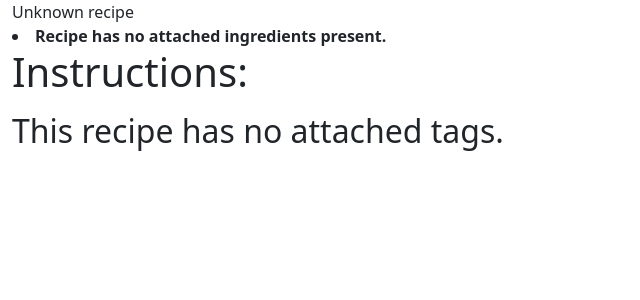
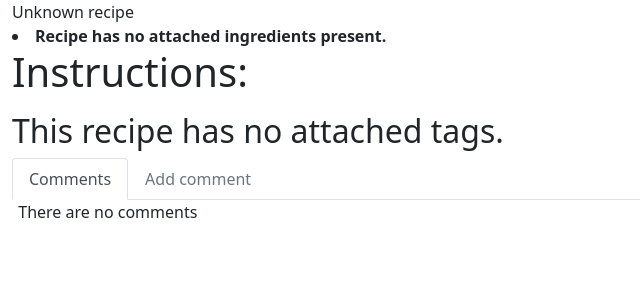
Before and after one commit to Franckevicius/WAD2-LB5A, a Django app: page /recipe/1/ in a window 1280 px wide. Shown: the part 56-356 px from the top of the page, without its empty margins (0-640 px from the left). Run offline with Django 3.2, Linux system fonts and the light colour scheme; data that the repository does not hold is empty; some libraries are stand-ins or nearby versions.

Commit message:
Modified views to pass comments into the context dict of the render recipe page, modified the recipe.html template to show comments, as well as additions to allow for adding comments if user logged in in the future

```diff
--- a/recipe_sharing/main_app/admin.py
+++ b/recipe_sharing/main_app/admin.py
@@ -1,3 +1,5 @@
 from django.contrib import admin
+from main_app.models import UserProfile
 
 # Register your models here.
+admin.site.register(UserProfile)
--- a/recipe_sharing/main_app/views.py
+++ b/recipe_sharing/main_app/views.py
@@ -6,7 +6,7 @@ from django.contrib.auth import authenticate, login
 from django.http import HttpResponse, JsonResponse
 from django.contrib.auth.decorators import login_required
 from django.contrib.auth import logout
-from .models import Recipe
+from .models import Recipe, Comment
 
 
 def index(request):
@@ -16,12 +16,12 @@ def index(request):
 
 
 def render_recipe(request, recipe_title_slug):
-    context = {"recipe" : None}
+    context = {"recipe" : None, "comments" : None}
     try:
         context["recipe"] = Recipe.objects.get(title_slug=recipe_title_slug)
     except Recipe.DoesNotExist:
         pass
-
+    context["comments"] = Comment.objects.filter(recipe=context["recipe"]).order_by("time_posted") #Should get all comments which have this recipe as FK
     return render(request, "main_app/recipe.html", context=context)
 
 
--- a/recipe_sharing/templates/main_app/recipe.html
+++ b/recipe_sharing/templates/main_app/recipe.html
@@ -46,8 +46,28 @@
         <li>#{{ tag.content }} </a></li>
     {% endfor %}
     </ul>
-        {% else %}
+    {% else %}
     <h2> This recipe has no attached tags.</h2>
-        {% endif %}
+    {% endif %}
+
+
+    <ul class="nav nav-tabs">
+        <li class="nav-item">
+            <a class="nav-link active" aria-current="page">Comments</a>
+        </li>
+        <li class="nav-item">
+            <a class="nav-link disabled" aria-disabled="true">Add comment</a>
+        </li>
+    </ul>
+    {% if comments %}
+        {% for comment in comments %}
+        <div class="container border rounded" style="margin-bottom:2.5px;margin-top:2.5px">
+            <span class="badge rounded-pill bg-success">{{comment.author}}</span><p class="text-muted">{{comment.time_posted}}</p>
+            <p>{{comment.content}}</p>
+        </div>
+        {% endfor %}
+    {% else %}
+        <p style="padding-left:0.5%"> There are no comments </p>
+    {% endif %}
 </div> <!-- end of dish page div -->
 {% endblock %}
```
